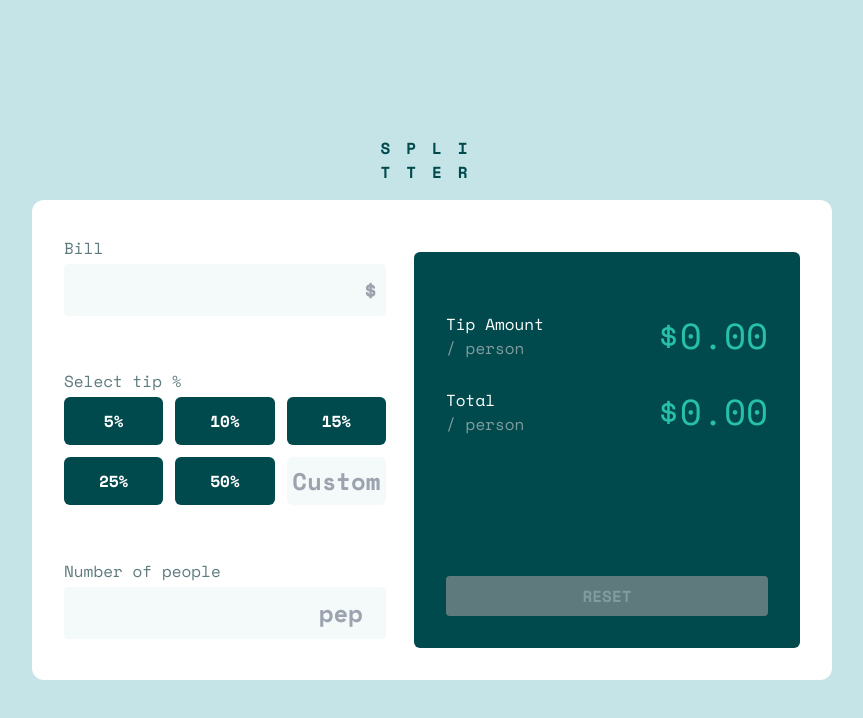
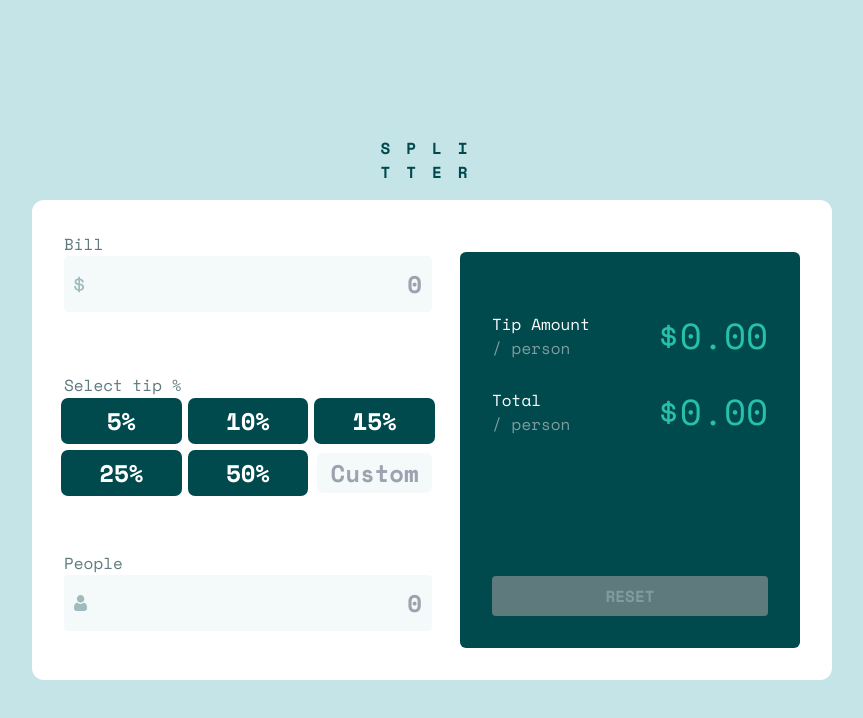
Before and after one commit to Dipesh-sapkota1/tip-calculator-app-main, a website built with Vite: page src/index.html in a window 1280 px wide. Shown: the whole page, without its empty margins (208-1071 px from the left). Built offline with nearby package versions, Linux system fonts and the light colour scheme.

Commit message:
refactored

```diff
--- a/src/index.html
+++ b/src/index.html
@@ -8,37 +8,64 @@
     <title>Tip Calculator App</title>
 </head>
 <body class="min-h-screen grid place-content-center bg-cyan-light-grayish font-space text-cyan-very-dark">
+<main>
     <div class="container">
         <h1 class="m-4 text-center text-cyan-very-dark uppercase font-bold tracking-[1rem]">spli<br>tter</h1>
         <!-- card -->
-    <div class="card  bg-white p-8 rounded-xl sm:flex gap-7 lg:max-w-[800px] space-y-5">
-        <div class="calc_section flex-1 grid gap-y-10">
+        <article class="card  bg-white p-8 rounded-xl sm:flex gap-7 lg:max-w-[800px] space-y-5">
             <!-- Bill calculation section-->
-            <div>
-                <p class="text-cyan-dark-grayish my-1">Bill</p>
-                <input type="text" class="p-2 rounded bg-cyan-very-light-grayish text-inherit w-full text-[1.5rem] focus:outline-cyan-light-grayish outline-1 cursor-pointer font-bold text-end" id="bill-amt" placeholder="$">
+            <form class="flex-1 grid gap-y-10">
+                <div class="form-group ">
+                    <label for="bill-amt" class="text-cyan-dark-grayish my-1">Bill</label>
+                    <div class="hover:border-cyan-strong border-2 border-transparent flex w-full justify-between items-center bg-cyan-very-light-grayish focus:outline-cyan-light-grayish rounded">
+                        <div class="image-wrapper w-10 ml-2">
+                            <img src="./images/icon-dollar.svg" alt="">
+                        </div>
+                    <input type="text" class="p-2 bg-transparent rounded  text-inherit text-[1.5rem] focus:outline-none cursor-pointer font-bold text-end" id="bill-amt" placeholder="0">
+                    </div>
                 </div>
                 <!-- select tip % -->
-           <div class="">
-            <p class="text-cyan-dark-grayish my-1">Select tip %</p>
+               <section>
+                <div class="text-cyan-dark-grayish my-1">Select tip %</div>
                 <div class="grid gap-3 grid-cols-2 sm:grid-cols-3">
-                <button class="btn" data-value="0.5">5%</button>
-                <button class="btn" data-value="0.10">10%</button>
-                <button class="btn" data-value="0.15">15%</button>
-                <button class="btn" data-value="0.25">25%</button>
-                <button class="btn" data-value="0.5">50%</button>
-                <input class="bg-cyan-very-light-grayish text-cyan-dark-grayish cursor-pointer text-center rounded-md text-[1.5rem]  focus:outline-cyan-light-grayish outline-1 font-bold" type="text" id="custom-tip" placeholder="Custom"></input>
+                 <div class="radio-group  h-10 outline relative rounded">
+                     <label for="radio"  class="size-full bg-cyan-very-dark  text-white  text-center absolute grid place-content-center text-[1.5rem] font-bold">5%</label>
+                     <input type="radio" class="tip-btn size-full absolute top-0 left-0 opacity-0 cursor-pointer" value="0.5" >
+                 </div>
+                 <div class="radio-group h-10 outline relative rounded">
+                     <label for="radio"  class="size-full bg-cyan-very-dark  text-white  text-center absolute grid place-content-center text-[1.5rem] font-bold">10%</label>
+                     <input type="radio" class="tip-btn size-full absolute top-0 left-0 opacity-0 cursor-pointer" value="0.10" id="tip-btn">
+                 </div>
+                 <div class="radio-group h-10 outline relative rounded">
+                     <label for="radio"  class="size-full bg-cyan-very-dark  text-white  text-center absolute grid place-content-center text-[1.5rem] font-bold">15%</label>
+                     <input type="radio" class="tip-btn size-full absolute top-0 left-0 opacity-0 cursor-pointer" value="0.15" id="tip-btn">
+                 </div>
+                 <div class="radio-group h-10 outline relative rounded">
+                     <label for="radio"  class="size-full bg-cyan-very-dark  text-white  text-center absolute grid place-content-center text-[1.5rem] font-bold">25%</label>
+                     <input type="radio" class="tip-btn size-full absolute top-0 left-0 opacity-0 cursor-pointer" value="0.25" id="tip-btn">
+                 </div>
+                 <div class="radio-group h-10 outline relative rounded">
+                     <label for="radio"  class="size-full bg-cyan-very-dark  text-white  text-center absolute grid place-content-center text-[1.5rem] font-bold">50%</label>
+                     <input type="radio" class="tip-btn size-full absolute top-0 left-0 opacity-0 cursor-pointer" value="0.50" id="tip-btn">
+                 </div>
+
+                  <input class="bg-cyan-very-light-grayish text-cyan-very-dark cursor-pointer text-center rounded-md text-[1.5rem]  focus:outline-cyan-light-grayish outline-1 font-bold" type="text" id="custom-tip" placeholder="Custom"></input>
+                </div>
+            </section>
+
+               <div class="form-group">
+                <label for="bill-amt" class="text-cyan-dark-grayish my-1">People</label>
+                <div class="hover:border-cyan-strong border-2 border-transparent flex w-full justify-between items-center bg-cyan-very-light-grayish focus:outline-cyan-light-grayish rounded">
+                    <div class="image-wrapper w-10 ml-2">
+                        <img src="./images/icon-person.svg" alt="">
+                    </div>
+                <input type="text" class="p-2 bg-transparent rounded  text-inherit text-[1.5rem] focus:outline-none cursor-pointer font-bold text-end" id="bill-amt" placeholder="0">
                 </div>
             </div>
-
-           <div class="">
-            <p class="text-cyan-dark-grayish my-1">Number of people</p>
-            <input type="number" class="p-2 rounded bg-cyan-very-light-grayish text-inherit w-full text-[1.5rem] focus:outline-cyan-light-grayish outline-1 cursor-pointer font-bold text-end" required id="people" placeholder="pep">
-           </div>
-        </div>
+            </form>
 
             <!-- total section -->
-        <div class="total_display rounded-md p-8 bg-cyan-very-dark text-cyan-grayish flex-1">
+            <section class="total_display rounded-md p-8 bg-cyan-very-dark text-cyan-grayish flex-1">
                 <div>
                     <div class="flex justify-between items-center my-7">
                         <div class="">
@@ -57,10 +84,10 @@
                 </div>
 
                 <button class="btn_reset  font-bold text-cyan-grayish bg-cyan-dark-grayish w-full rounded py-2 sm:mt-28 hover:bg-cyan-strong hover:text-cyan-very-dark uppercase ">Reset</button>
+            </section>
+        </article>
      </div>
-    </div>
- </div>
-
+</main>
 
 </body>
 </html>
--- a/src/index.js
+++ b/src/index.js
@@ -1,4 +1,8 @@
-const billAmt = document.getElementById('bill-amt').value;
-const people = document.getElementById('people').value;
+const tipBtn = document.querySelectorAll('.tip-btn');
+const tipbox = document.querySelectorAll('.radio-group');
 
-console.log(billAmt,people);
+// tipBtn.forEach(btn=>{
+//     btn.addEventListener('click',(e)=>{
+//         console.log(e.target.value)
+//     })
+// })
--- a/src/input.css
+++ b/src/input.css
@@ -6,3 +6,6 @@
     @apply p-3 bg-cyan-very-dark text-white font-bold rounded-md hover:bg-cyan-strong hover:text-cyan-very-dark cursor-pointer
 
 }
+.hover{
+    @apply bg-cyan-light-grayish text-cyan-very-dark
+}
```
Also changed, not shown: dist/assets/main-CgvJCK2t.css (added), dist/index.html (added). Lines whose indentation alone changed are shown as unchanged.
